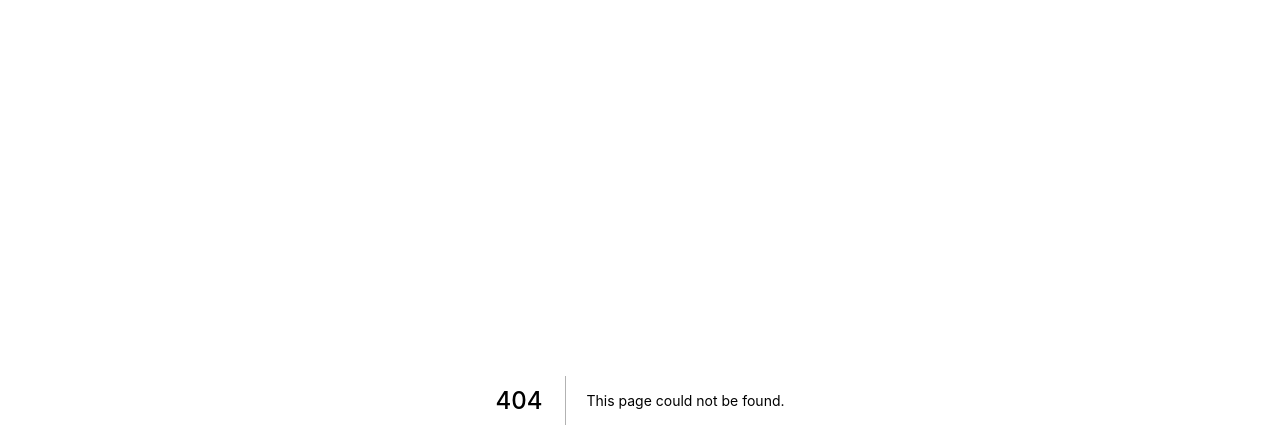
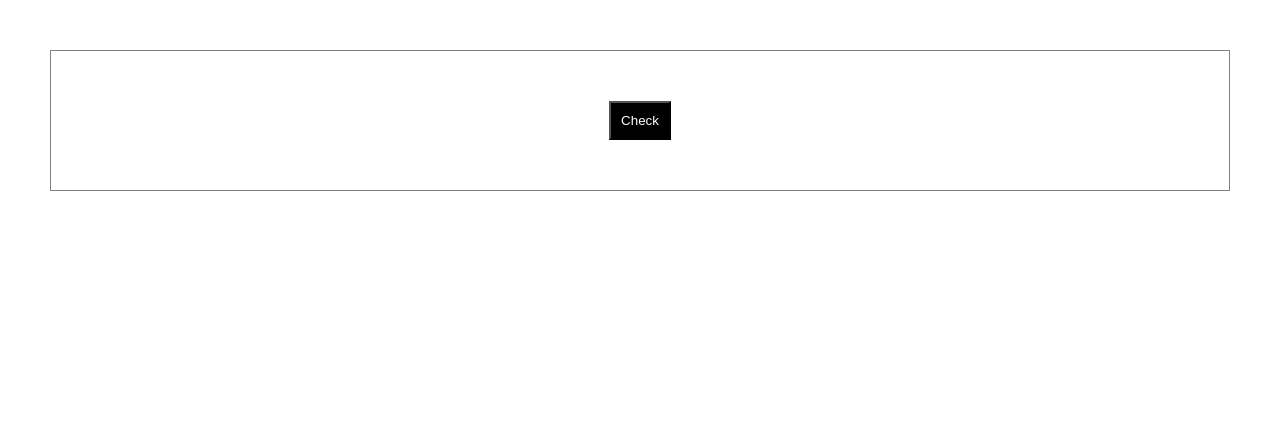
Before and after one commit to ovichowdhury/next-play, a Next.js app: page /realjoi/complex-validation in a window 1280 px wide. Before the commit this address had no page. Shown: the top 448 px of the page. Built offline with nearby package versions, Linux system fonts and the light colour scheme.

Commit message:
complex joi validation demo added

```diff
--- /dev/null
+++ b/pages/realjoi/complex-validation.jsx
@@ -0,0 +1,59 @@
+import Joi from 'joi';
+import React from 'react';
+
+
+function ComplexValidation() {
+
+
+  const post = Joi.object().keys({
+    title: Joi.string().required(),
+    desc: Joi.string().required()
+  });
+
+  const user = Joi.object({
+    name: Joi.string().required(),
+    posts: Joi.array().items(post)
+  });
+
+  const onCheckClick = (e) => {
+    const userData = {
+      name: 'nahid',
+      posts: [
+        { title: "null", desc: 'my post' },
+        { title: null, desc: 'my post' },
+        { title: 'my post', desc: 'my post' }
+      ]
+    };
+
+    const { error, value } = user.validate(userData, {
+      abortEarly: false
+    });
+    console.log(error.details);
+  }
+
+  return (
+    <>
+      <div style={styles.flexDiv}>
+        <button style={styles.myButton} onClick={onCheckClick}>Check</button>
+      </div>
+    </>
+  );
+}
+
+const styles = {
+  flexDiv: {
+    display: 'flex',
+    justifyContent: 'center',
+    margin: '50px',
+    padding: '50px',
+    border: '1px solid gray'
+  },
+  myButton: {
+    backgroundColor: 'black',
+    color: 'white',
+    padding: '10px',
+    cursor: 'pointer'
+  }
+}
+
+export default ComplexValidation;
```
